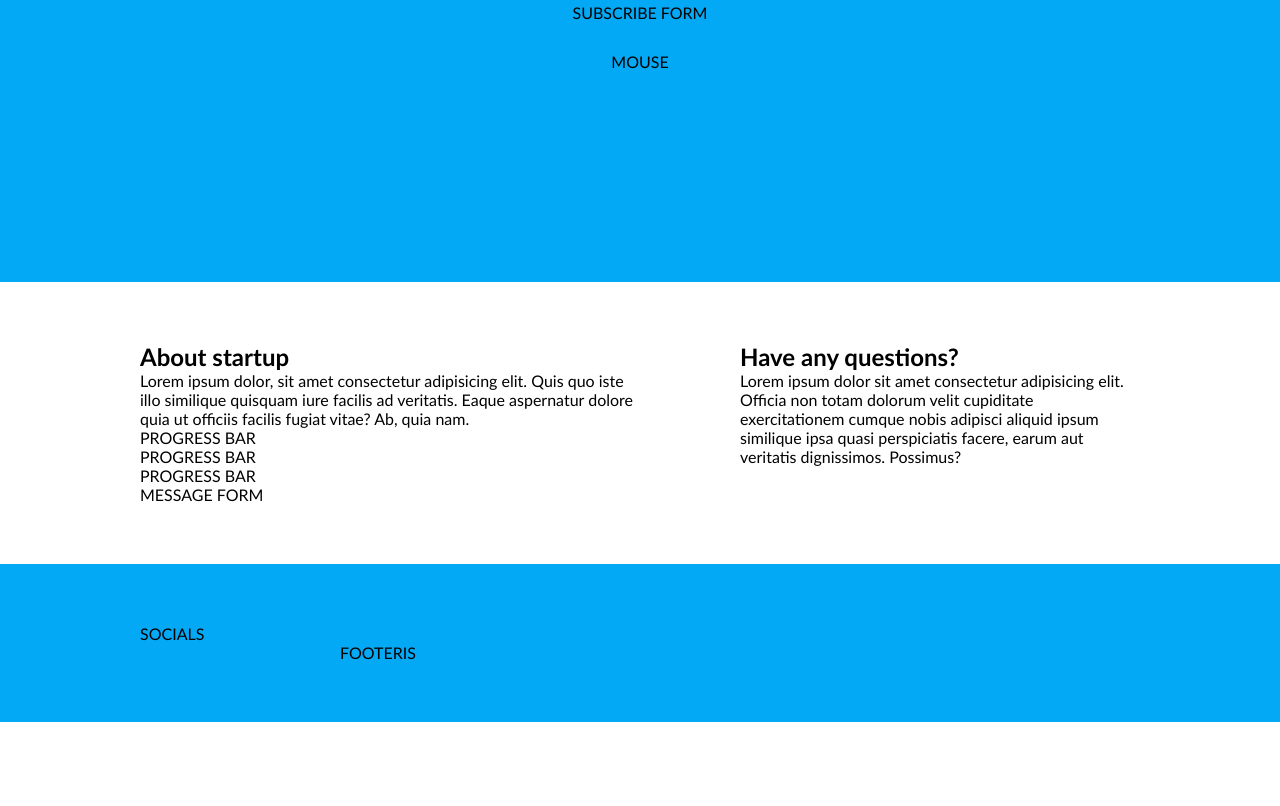
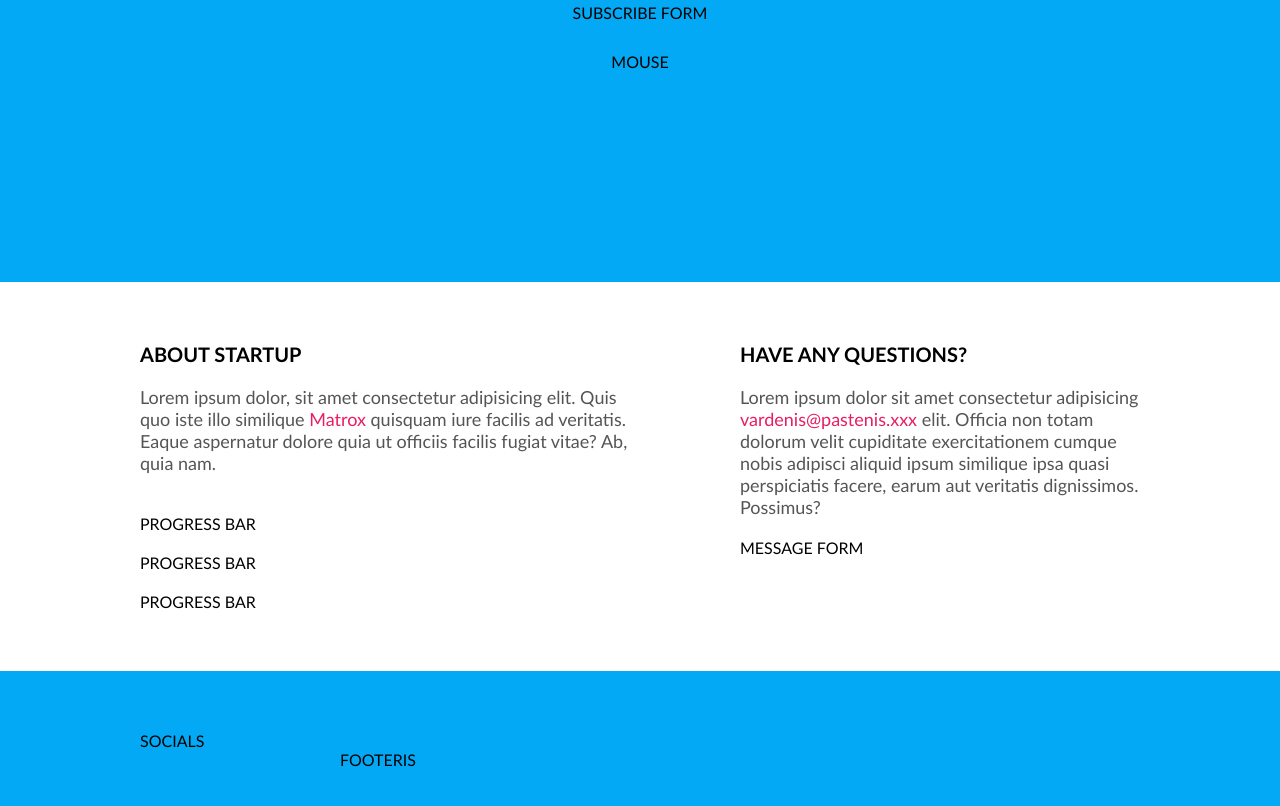
Before and after one commit to Rasosm/4-coming-soon, a website: page index.html in a window 1280 px wide. Shown: the part 518-1324 px from the top of the page. Before the commit the page ends 1240 px from the top, so only its background shows below. Drawn offline with Linux system fonts and the light colour scheme.

Commit message:
Main-content style

```diff
--- a/css/pages/home.css
+++ b/css/pages/home.css
@@ -23,3 +23,24 @@
   margin-top: 30px;
   margin-bottom: 30px;
 }
+.right-column,
+.left-column {
+  display: flex;
+  flex-direction: column;
+  gap: 20px;
+}
+.section-title {
+  text-transform: uppercase;
+  font-size: 20px;
+}
+.section-description {
+  font-size: 18px;
+  color: #555;
+}
+.section-description > a {
+  color: var(--secondary-color);
+  text-decoration: none;
+}
+.section-description > a:hover {
+  text-decoration: underline;
+}
--- a/index.html
+++ b/index.html
@@ -41,7 +41,7 @@
       <div class="row main-content">
         <div class="left-column">
           <h2 class="section-title">About startup</h2>
-          <p class="section-description">Lorem ipsum dolor, sit amet consectetur adipisicing elit. Quis quo iste illo similique quisquam iure facilis ad veritatis. Eaque aspernatur dolore quia ut officiis facilis fugiat vitae? Ab, quia nam.<p/>
+          <p class="section-description">Lorem ipsum dolor, sit amet consectetur adipisicing elit. Quis quo iste illo similique <a href="#">Matrox</a> quisquam iure facilis ad veritatis. Eaque aspernatur dolore quia ut officiis facilis fugiat vitae? Ab, quia nam.<p/>
           <div>
             PROGRESS BAR
           </div>
@@ -51,15 +51,13 @@
           <div>
             PROGRESS BAR
           </div>
+       </div>
+        <div class="right-column">
+          <h2 class="section-title">Have any questions?</h2>
+          <p class="section-description">Lorem ipsum dolor sit amet consectetur adipisicing <a href="mailto:vardenis@pastenis.xxx">vardenis@pastenis.xxx</a> elit. Officia non totam dolorum velit cupiditate exercitationem cumque nobis adipisci aliquid ipsum similique ipsa quasi perspiciatis facere, earum aut veritatis dignissimos. Possimus?</p>
           <form>
             MESSAGE FORM
           </form>
-        </div>
-        <div class="right-column">
-          <h2 class="section-title">Have any questions?</h2>
-          <p class="section-description">Lorem ipsum dolor sit amet consectetur adipisicing elit. Officia non totam dolorum velit cupiditate exercitationem cumque nobis adipisci aliquid ipsum similique ipsa quasi perspiciatis facere, earum aut veritatis dignissimos. Possimus?</p>
-          <for
-        </div>
       </div>
     </section>
   </main>
```
